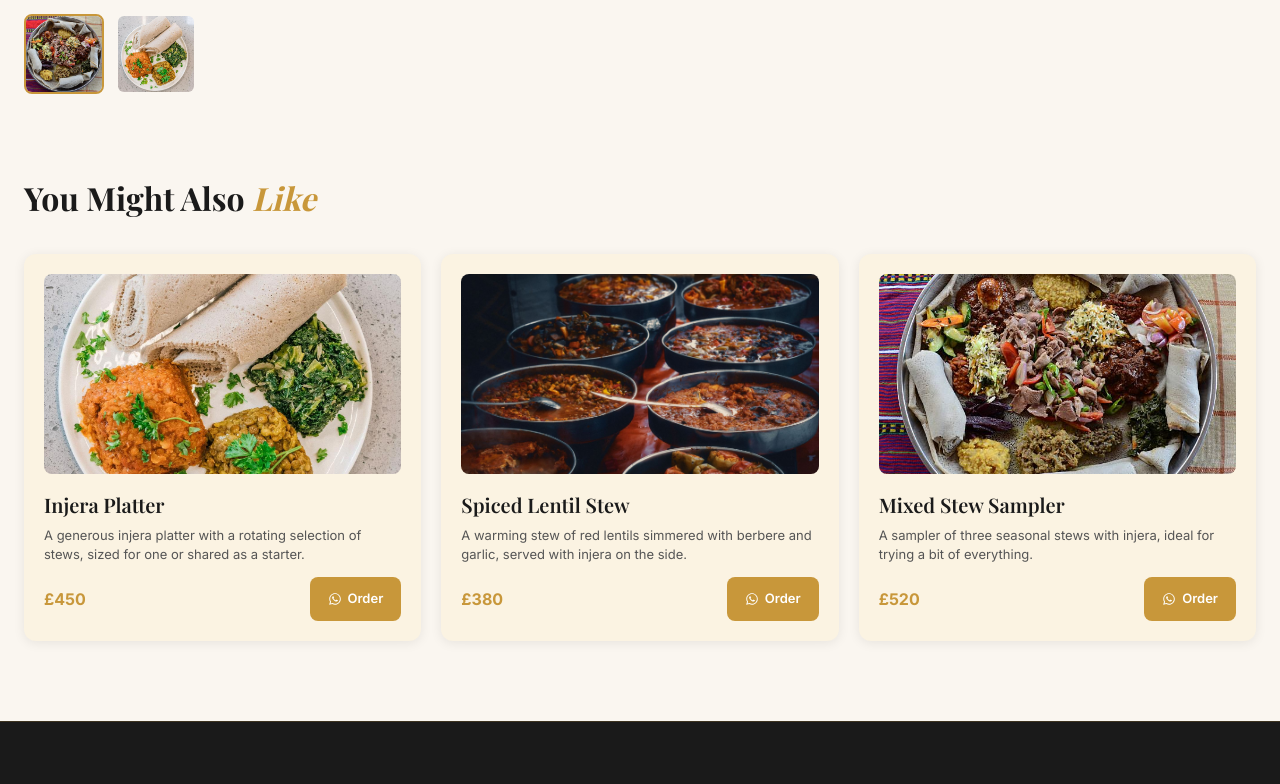
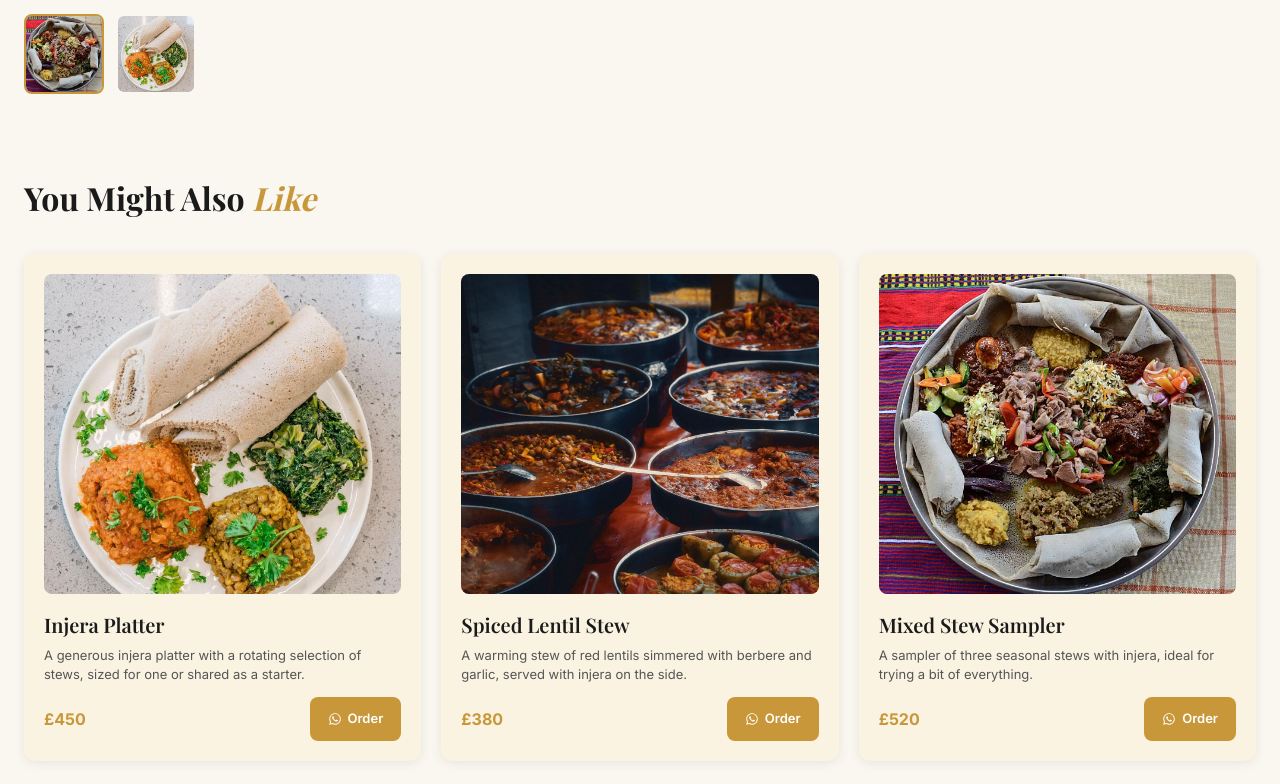
Before and after one commit to bisrat1224/CultureGlow, a Next.js app: page /shop/beyaynetu-platter in a window 1280 px wide. Shown: the part 626-1410 px from the top of the page. Built offline with nearby package versions, Linux system fonts and the light colour scheme; no server answers.

Commit message:
fix(shop): increase product card image height
Raise the shop card image frame so products, especially dresses, are
easier to see without heavy cropping.

```diff
--- a/src/components/shop/ShopProductCard.module.css
+++ b/src/components/shop/ShopProductCard.module.css
@@ -16,7 +16,7 @@
 .productImage {
   display: block;
   width: 100%;
-  height: 200px;
+  height: 320px;
   border-radius: 8px;
   overflow: hidden;
   margin-bottom: calc(var(--cg-u) * 2);
@@ -27,6 +27,7 @@
   width: 100%;
   height: 100%;
   object-fit: cover;
+  object-position: top center;
   transition: transform 0.4s ease;
 }
 
```
